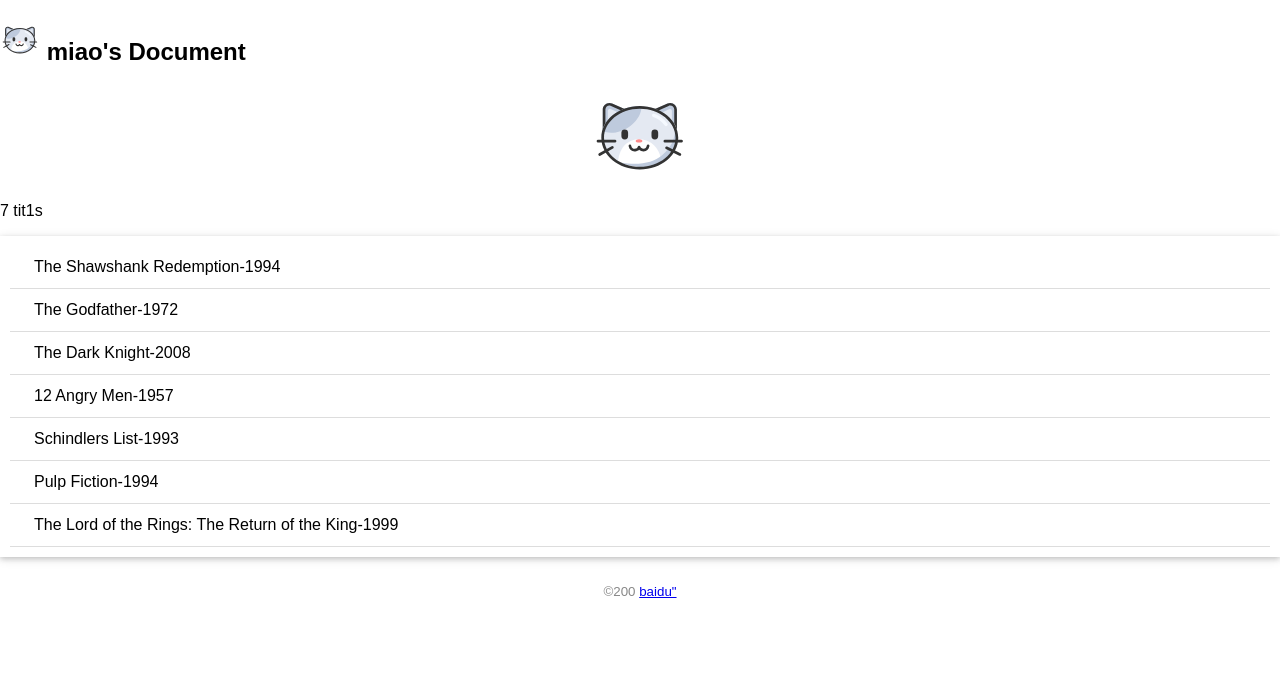
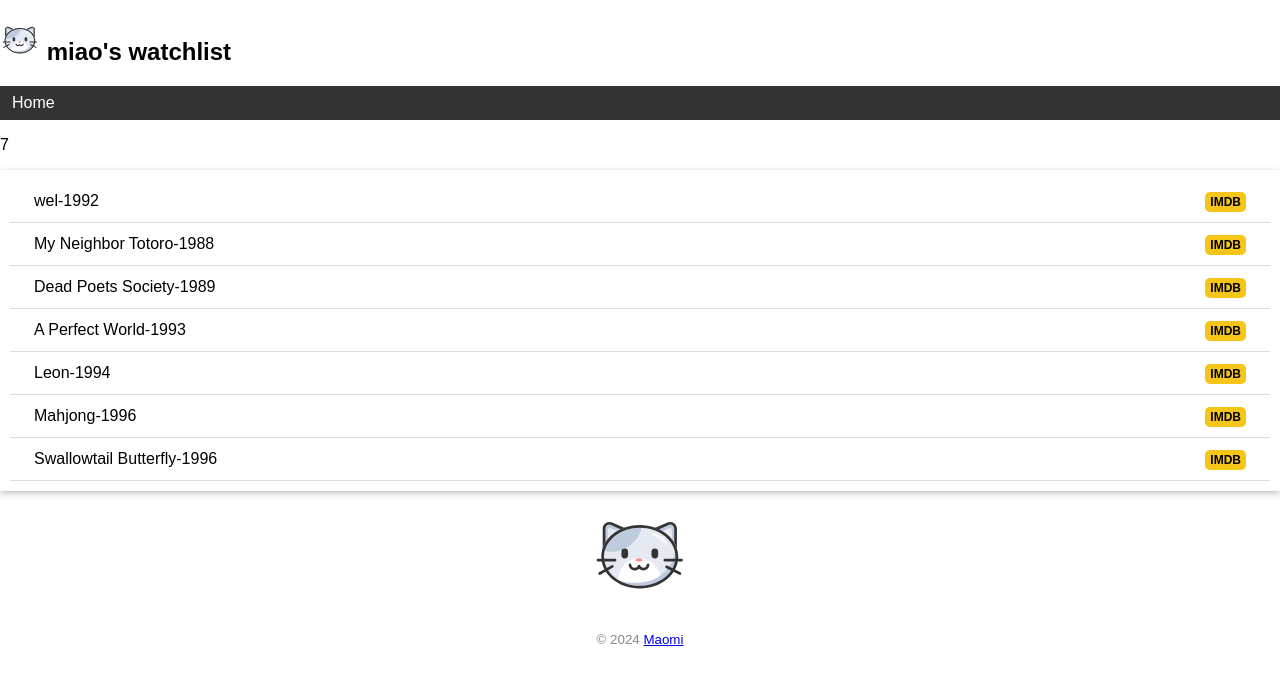
Before and after one commit to takedaSouda/watchlist, a Flask app: page / in a window 1280 px wide. Shown: the top 685 px of the page. Run offline with Flask 3, Linux system fonts and the light colour scheme.

Commit message:
Add base template and error template

```diff
--- a/app.py
+++ b/app.py
@@ -76,9 +76,19 @@ movies = [
     ]
 name='miao'
 
+
+
+@app.context_processor
+def inject_user():
+    user=User.query.first()
+    return dict(user=user)
+
+
+@app.errorhandler(404)
+def page_not_found(e):
+    return render_template('404.html'),404
+
 @app.route('/')
-
 def index():
-    return render_template('index.html',username=name,movie=movies)
-
-print('hellow')
+    movies=Movie.query.all()
+    return render_template('index.html',username=name,movies=movies)
--- a/static/style.css
+++ b/static/style.css
@@ -41,3 +41,38 @@ footer{
     margin: 0 auto;
     height: 100px;
 }
+.float-right{
+    float: right;
+}
+.imdb{
+    font-size: 12px;
+    font-weight: bold;
+    color:black;
+    text-decoration: none;
+    background: #F5C518;
+    border-radius: 5px;
+    padding: 3px 5px;
+}
+nav ul{
+    list-style-type: none;
+    margin: 0;
+    padding: 0;
+    overflow: hidden;
+    background-color: #333;
+}
+
+nav li{
+    float: left;
+}
+
+nav li a{
+    display: block;
+    color: white;
+    text-align: center;
+    padding: 8px 12px;
+    text-decoration: none;
+}
+
+nav li a:hover{
+    background-color: #111;
+}
--- /dev/null
+++ b/templates/base.html
@@ -0,0 +1,28 @@
+<!DOCTYPE html>
+<html lang="en">
+    <head>
+        {%block head%}
+        <meta charset="utf-8">
+        <meta viewpoint="width=device-width, initial-scale=1">
+        <title>{{username}}'s watchlist</title>
+        <link rel="icon" href="{{url_for('static', filename='maomi.svg')}}">
+        <link rel="stylesheet" href="{{url_for('static', filename='style.css')}}" type="text/css">
+        {%endblock%}
+    </head>
+    <body>
+        <h2>
+            <img alt="Avater" class="avatar" src="{{url_for('static', filename='maomi.svg')}}">
+            {{username}}'s watchlist
+        </h2>
+        <nav>
+            <ul>
+                <li><a href="{{url_for('index')}}">Home</a></li>
+            </ul>
+        </nav>
+        {%block content%}
+        {%endblock%}
+        <footer>
+            <small>&copy; 2024 <a href="https://github.com/takedaSouda/watchlist.git">Maomi</a></small>
+        </footer>
+    </body>
+</html>
--- a/templates/index.html
+++ b/templates/index.html
@@ -1,26 +1,15 @@
-<!DOCTYPE html>
-<html lang="en">
-    <head>
-        <meta charset="UTF-8">
-        <title>{{username}}'s Document</title>
-        <link rel="icon" href="{{ url_for('static', filename='maomi.svg') }}" sizes="32x32">
-        <link rel="stylesheet" href="{{ url_for('static', filename='style.css') }}" type="text/css">
-
-    </head>
-    <body>
-        <h2>
-            <img alt="Avatar" class="avatar" src="{{url_for('static', filename='maomi.svg')}}">
-            {{username}}'s Document
-        </h2>
-        <img alt="walkcar" class="totoro" src="{{url_for('static', filename='maomi.svg')}}">
-        <p>{{movie|length}} tit1s</p>
-        <ul class="movie-list">
-            {% for m in movie %}
-            <li>{{m.name}}-{{m.year}}</li>
-            {% endfor %}
-        </ul>
-        <footer>
-            <small>&copy;200 <a href="http://www.baidu.com">baidu"</a></small>
-        </footer>
-    </body>
-</html>
+{%extends 'base.html'%}
+{%block content%}
+<p>{{movies|length}}</p>
+<ul class="movie-list">
+    {%for movie in movies%}
+    <li>
+        {{movie.title}}-{{movie.year}}
+        <span class="float-right">
+            <a class="imdb" href="http://www.imdb.com/find?q={{movie.title}}" target="_blank" title="find this movie on imdb">IMDB</a>
+        </span>
+    </li>
+    {%endfor%}
+</ul>
+<img alt="totoro" class="totoro" src="{{url_for('static',filename='maomi.svg')}}" title="(o’_o)">
+{%endblock%}
```
Also changed, not shown: templates/404.html (added, +11 -0 lines).
